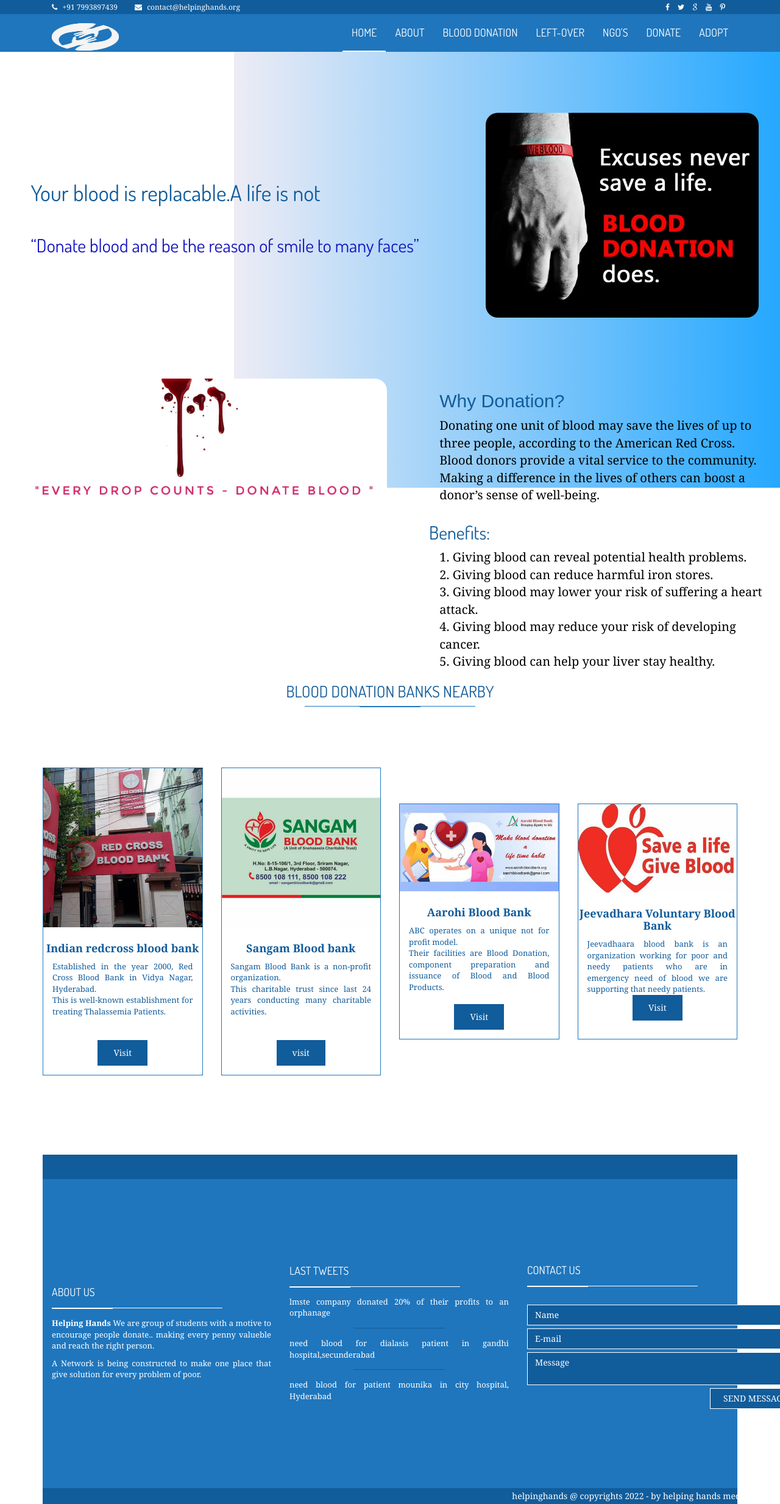
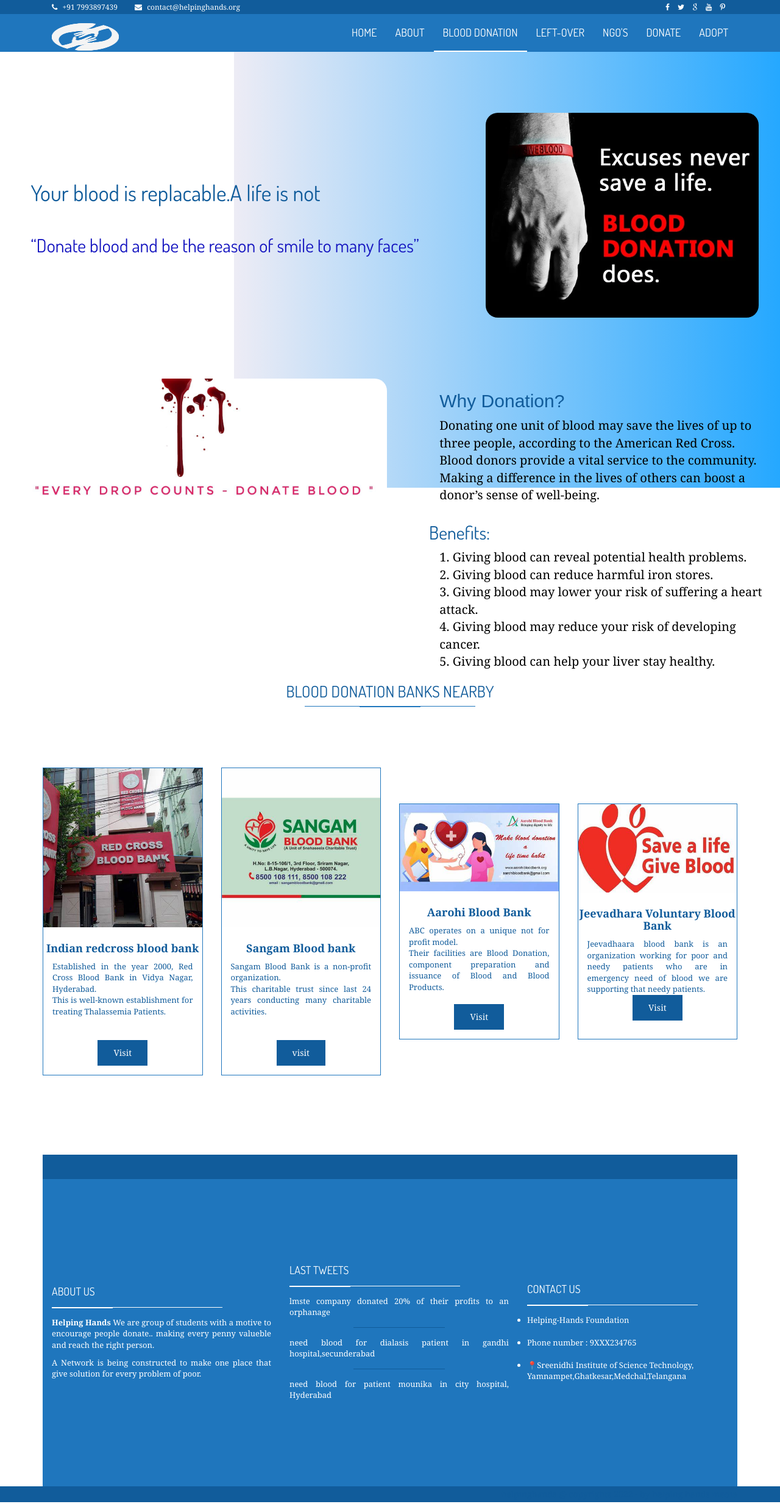
Before and after one commit to venkatesh9784/Helping_hands, a plain HTML site: page blood.html in a window 1280 px wide. Shown: the top 2467 px of the page at 61% size. Drawn offline with nearby package versions, Linux system fonts and the light colour scheme.

Commit message:
blood changes

```diff
--- a/blood.html
+++ b/blood.html
@@ -86,9 +86,9 @@
 
               <ul class="nav navbar-nav">
 
-                <li><a class="is-active" href="index.html">HOME</a></li>
+                <li><a href="index.html">HOME</a></li>
                 <li><a href="about.html">ABOUT</a></li>
-                <li class="has-child"><a href="blood.html">BLOOD DONATION</a></li>
+                <li><a class="is-active" href="blood.html">BLOOD DONATION</a></li>
                 <li><a href="gallery.html">LEFT-OVER</a></li>
                 <li><a href="contact.html">NGO'S</a></li>
                 <li><a href="contact.html">DONATE</a></li>
@@ -321,43 +321,19 @@
                         <h4 class="footer-title">Contact us <span class="title-under"></span></h4>
 
                         <div class="footer-content">
-
-                              <div class="footer-form">
-
-                                  <div class="footer-form" >
-
-                                  <form action="php/mail.php" class="ajax-form">
-
-                                      <div class="form-group">
-                                          <input type="text" name="name" class="form-control" placeholder="Name" required>
-                                      </div>
-
-                                       <div class="form-group">
-                                          <input type="email" name="email" class="form-control" placeholder="E-mail" required>
-                                      </div>
-
-                                      <div class="form-group">
-                                          <textarea name="message" class="form-control" placeholder="Message" required></textarea>
-                                      </div>
-
-                                      <div class="form-group alerts">
-
-                                          <div class="alert alert-success" role="alert">
-
-                                          </div>
-
-                                          <div class="alert alert-danger" role="alert">
-
-                                          </div>
-
-                                      </div>
-
-                                       <div class="form-group">
-                                          <button type="submit" class="btn btn-submit pull-right">Send message</button>
-                                      </div>
-
+                          <ul>
+                            <li>Helping-Hands Foundation<br><br>
+                            </li>
+                             <li>
+                              Phone number : 9XXX234765<br><br>
+                             </li>
+                             <li>
+                              <a href="https://www.google.com/maps/place/Sreenidhi+Institute+of+Science+%26+Technology+-+SNIST/data=!4m7!3m6!1s0x3bcb7612c2c68369:0x9ea4b426b7e3699!8m2!3d17.
+                              4553223!4d78.6664965!16s%2Fm%2F02r6jjw!19sChIJaYPGwhJ2yzsRmTZ-a0JL6gk?authuser=0&hl=en&rclk=1">📍Sreenidhi Institute of Science
+                            Technology</a>,<br>Yamnampet,Ghatkesar,Medchal,Telangana
+                             </li>
+                          </ul>
                            </form>
-
                             </div>
 
                             </div>
@@ -374,8 +350,6 @@
 
 
         </div>
-
-
     </div>
 
     <div class="footer-bottom">
@@ -385,7 +359,7 @@
         </div>
     </div>
 
-  </footer>
+</footer> <!-- main-footer -->
 
 </body>
 </html>
```
Lines whose indentation alone changed are shown as unchanged.
